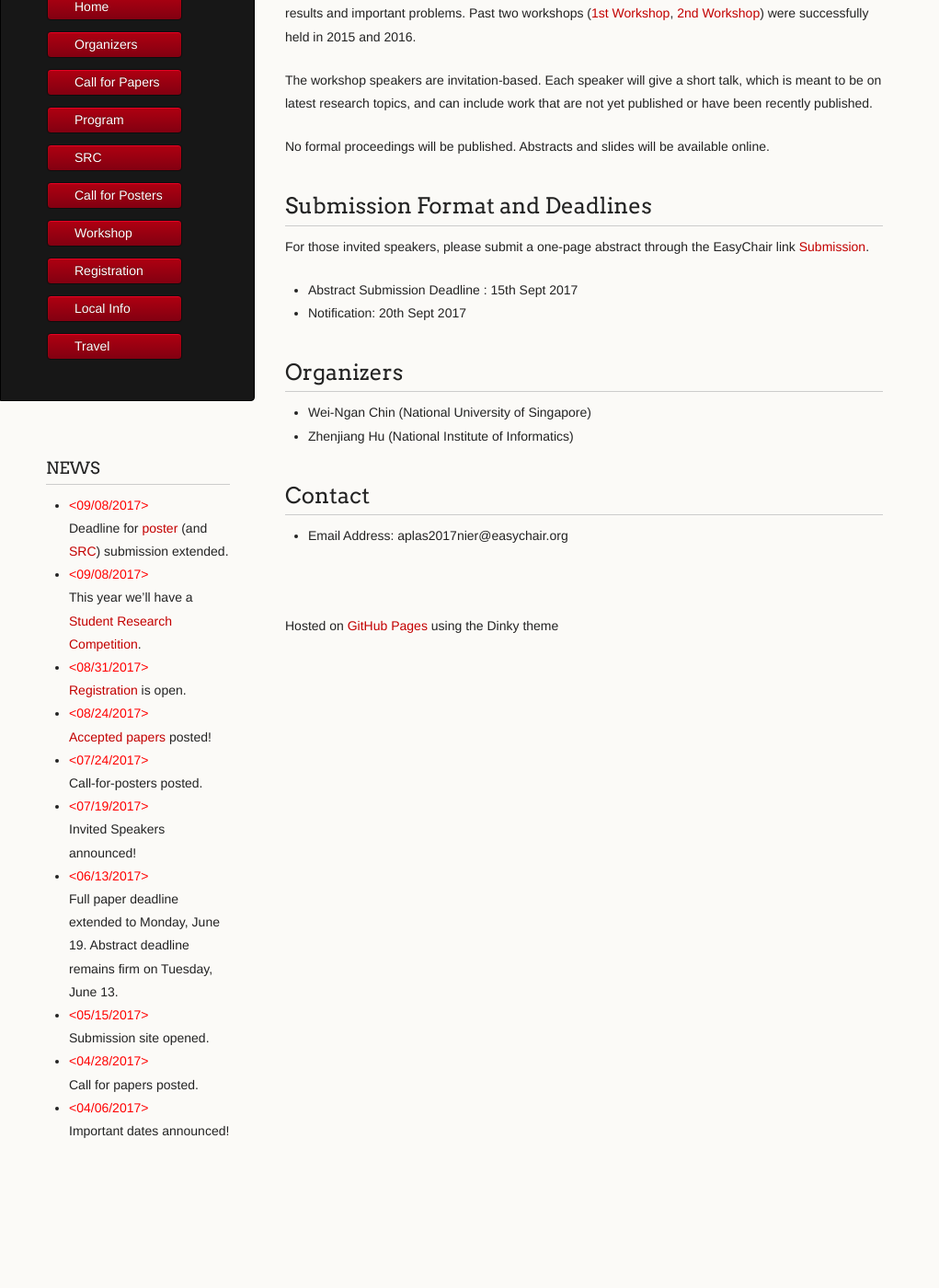
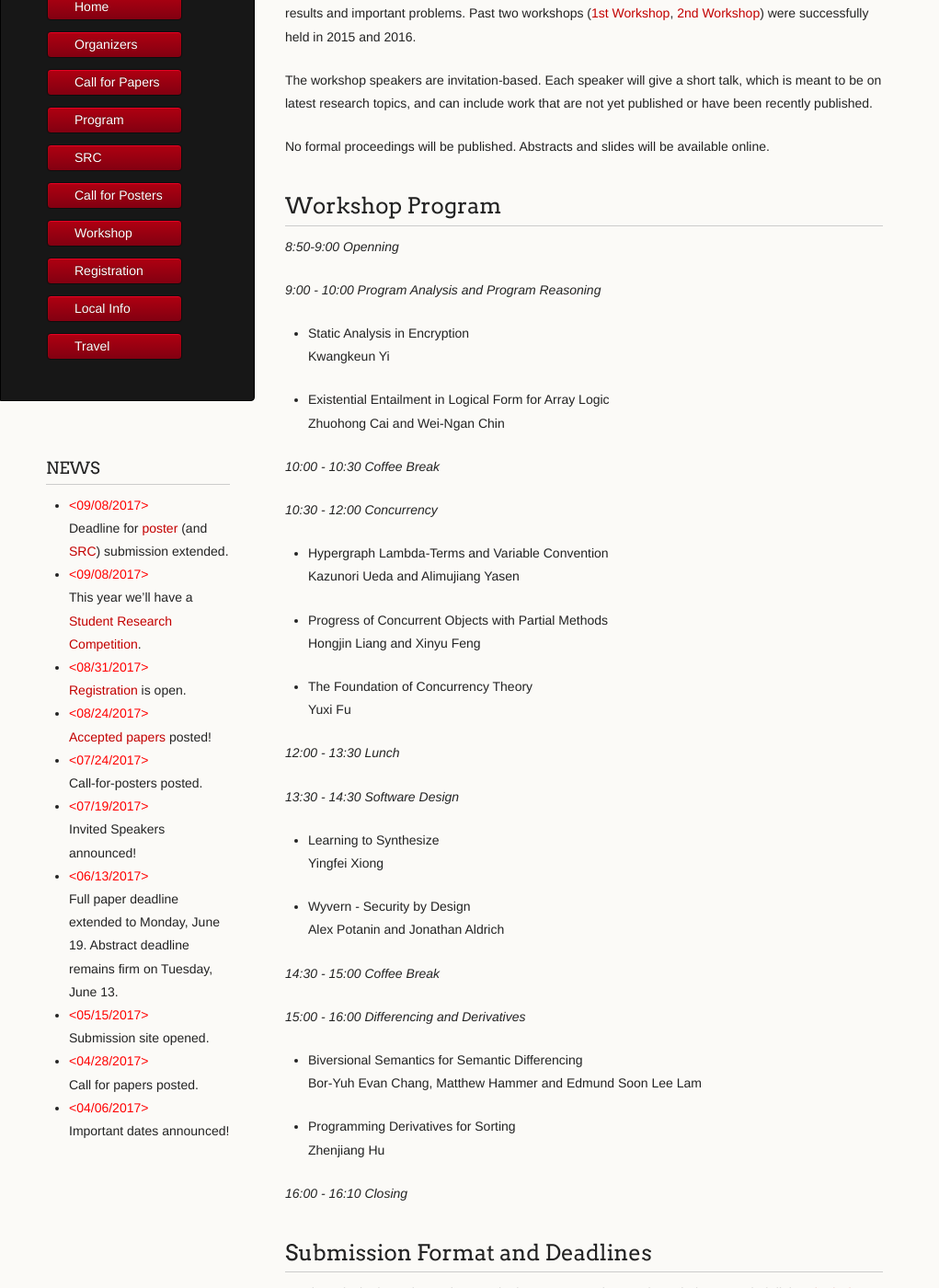
Before and after one commit to www-aplas/www-aplas.github.io, a Jekyll site: the page built from workshop.md, in a window 1280 px wide and 1400 px high, scrolled down 306 px. Shown: the whole window at 92% size, without its empty margins (0-1021 px from the left). Built offline with Jekyll 4.4.1, drawn with Linux system fonts in a browser that asks for light colours; our own code applies the rules of GitHub Pages for plain Markdown files; a script that is not in the unit is left out; before the commit the page ends 1570 px from its top, so only the background shows below that.

Commit message:
updte the workshop page with a tentative program#

```diff
--- a/workshop.md
+++ b/workshop.md
@@ -10,6 +10,54 @@ were successfully held in 2015 and 2016.
 The workshop speakers are invitation-based. Each speaker will give a short talk, which is meant to be on latest research topics, and can include work that are not yet published or have been recently published.
 
 No formal proceedings will be published. Abstracts and slides will be available online.
+
+## Workshop Program
+
+*8:50-9:00 Openning*
+
+*9:00 - 10:00 Program Analysis and Program Reasoning*
+
+-  Static Analysis in Encryption <br>
+  Kwangkeun Yi
+
+-  Existential Entailment in Logical Form for Array Logic <br>
+  Zhuohong Cai and Wei-Ngan Chin
+
+*10:00 - 10:30 Coffee Break*
+
+*10:30 - 12:00 Concurrency*
+
+-  Hypergraph Lambda-Terms and Variable Convention <br>
+  Kazunori Ueda and Alimujiang Yasen
+
+-  Progress of Concurrent Objects with Partial Methods <br>
+  Hongjin Liang and Xinyu Feng
+
+-  The Foundation of Concurrency Theory <br>
+  Yuxi Fu
+
+*12:00 - 13:30 Lunch*
+
+*13:30 - 14:30 Software Design*
+
+-  Learning to Synthesize<br>
+  Yingfei Xiong
+
+-  Wyvern - Security by Design<br>
+  Alex Potanin and Jonathan Aldrich
+
+*14:30 - 15:00 Coffee Break*
+
+*15:00 - 16:00 Differencing and Derivatives*
+
+-  Biversional Semantics for Semantic Differencing<br>
+  Bor-Yuh Evan Chang, Matthew Hammer and Edmund Soon Lee Lam
+
+-  Programming Derivatives for Sorting<br>
+  Zhenjiang Hu
+
+*16:00 - 16:10 Closing*
+
 
 ## Submission Format and Deadlines
 
```
